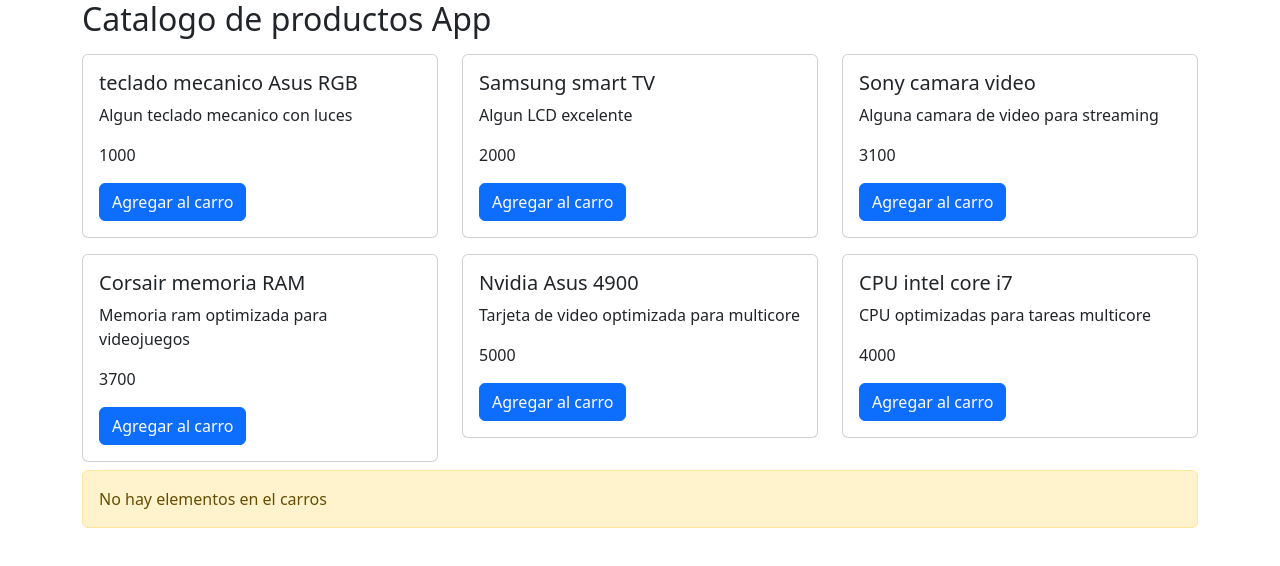
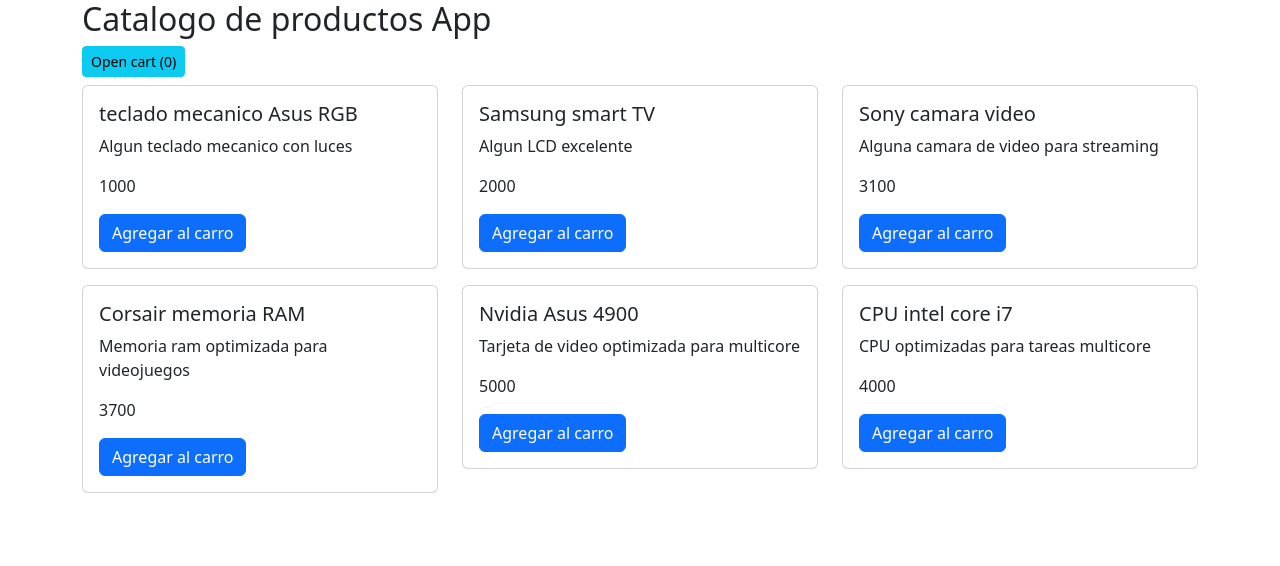
Before and after one commit to jmgv87191/ng_carrito_compras, an Angular app: page / in a window 1280 px wide. Shown: the top 566 px of the page. Built offline with nearby package versions, Linux system fonts and the light colour scheme.

Commit message:
respaldo

```diff
--- a/src/app/components/cart-app/cart-app.component.html
+++ b/src/app/components/cart-app/cart-app.component.html
@@ -1,6 +1,16 @@
 <h2>Catalogo de productos App</h2>
 
+<button class="btn btn-info btn-sm" (click)="openCart()"  > {{ showCart? 'Close' : 'Open' }} cart ({{ items.length }}) </button>
+
+<div class="row">
+        <div [className]="showCart ? 'col-9' : 'col'  " >
             <app-catalog [products]="products" (productEventEmitter)="onAddCart($event)" ></app-catalog>
+
+        </div>
+
+        @if ( showCart ) {
+
+            <div class="col-3">
 
                         @if (items.length >0) {
                             <app-cart [items]="items"
@@ -10,3 +20,8 @@
                         }@else {
                             <div class="alert alert-warning" >No hay elementos en el carros</div>
                         }
+            </div>
+
+        }
+
+    </div>
--- a/src/app/components/cart-app/cart-app.component.ts
+++ b/src/app/components/cart-app/cart-app.component.ts
@@ -9,7 +9,7 @@ import { CartItem } from '../../models/cartItem';
 @Component({
   selector: 'app-cart-app',
   standalone: true,
-  imports: [ProductCardComponent,CatalogComponent, CartComponent],
+  imports: [ ProductCardComponent,CatalogComponent, CartComponent],
   templateUrl: './cart-app.component.html',
   styleUrl: './cart-app.component.css'
 })
@@ -18,6 +18,7 @@ export class CartAppComponent implements OnInit {
   products: Product[] = [];
   items: CartItem[] =[];
   total:number = 0;
+  showCart:boolean = false;
 
   constructor ( private _service:ProductService ){}
 
@@ -63,4 +64,8 @@ export class CartAppComponent implements OnInit {
     sessionStorage.setItem('cart', JSON.stringify(this.items))
   }
 
+  openCart():void{
+    this.showCart = !this.showCart
+  }
+
 }
--- a/src/app/components/cart/cart.component.html
+++ b/src/app/components/cart/cart.component.html
@@ -26,8 +26,8 @@
 
     <tfoot>
         <tr>
-            <td colspan="3" class="text-end fw-bold" >Total</td>
-            <td colspan="2" > {{ total }} </td>
+            <td colspan="4" class="text-end fw-bold" >Total</td>
+            <td colspan="1" class="text-start" > {{ total }} </td>
         </tr>
     </tfoot>
 
```
Lines whose indentation alone changed are shown as unchanged.
